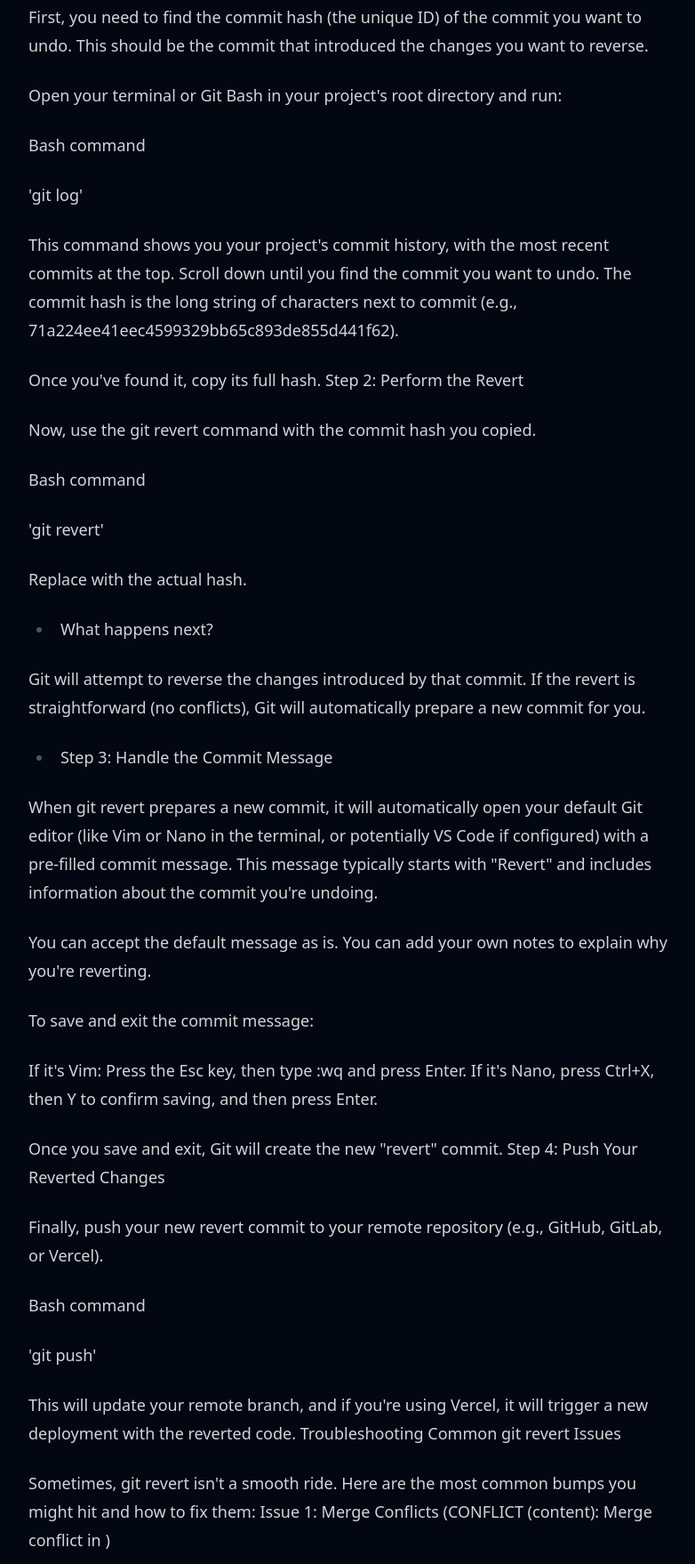
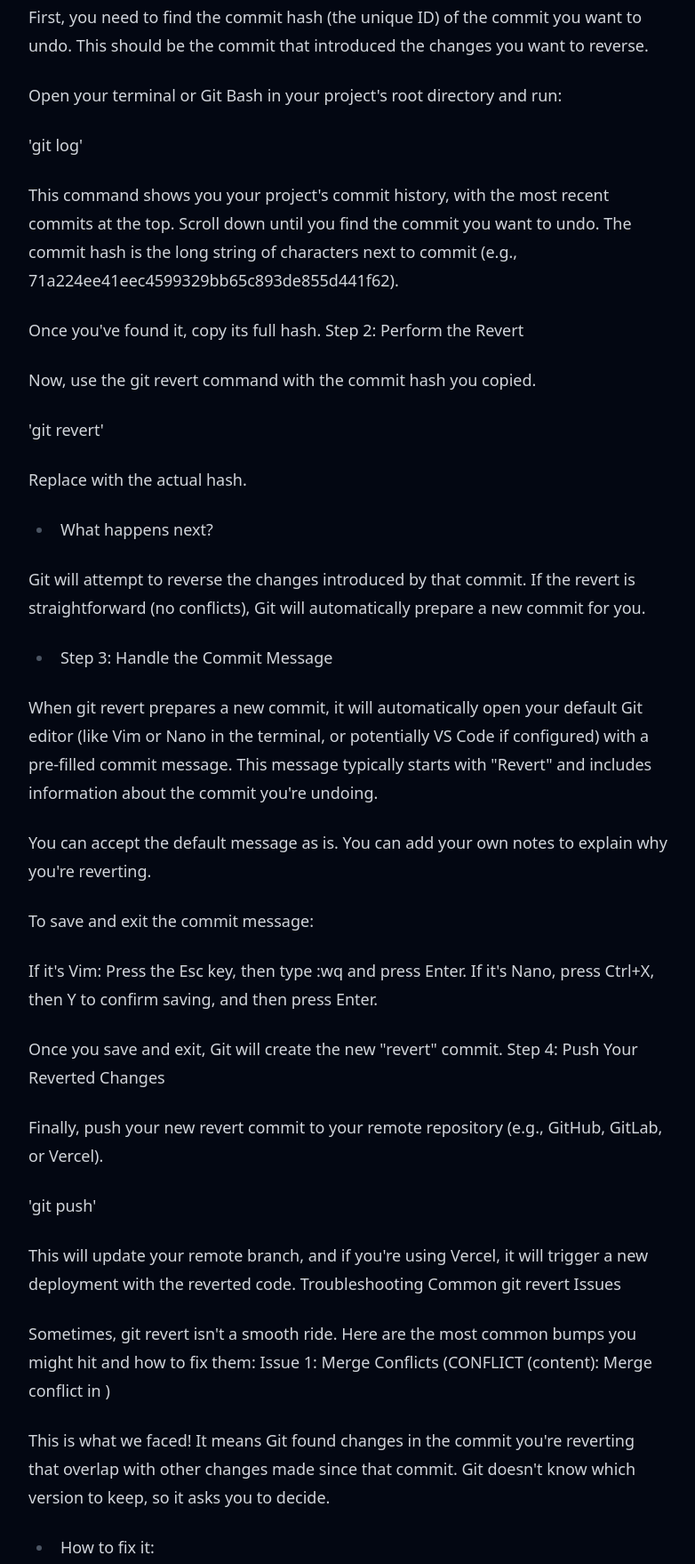
Before and after one commit to KnowOneActual/beaubremer-blog, an Eleventy site: page posts/Essential_Git part_2.md in a window 1280 px wide. Shown: the part 1413-3171 px from the top of the page at 89% size, without its empty margins (248-1030 px from the left). Built offline with nearby package versions, Linux system fonts and the light colour scheme; Eleventy itself is replaced by a stand-in of ours; files that its build step writes are made by us from their sources.

Commit message:
Essential Git: Revert part 2clean up

````diff
--- a/posts/Essential_Git part_2.md
+++ b/posts/Essential_Git part_2.md
@@ -4,7 +4,6 @@ description: "Git Revert: How to Undo Changes Safely (and Get Unstuck!)"
 date: 2025-06-12
 layout: "layout.njk"
 ---
-
 
 # Working with Git is fantastic for managing your code, but sometimes, you push changes you later realize aren't quite right.
 
@@ -36,8 +35,6 @@ First, you need to find the commit hash (the unique ID) of the commit you want t
 
 Open your terminal or Git Bash in your project's root directory and run:
 
-Bash command
-
 'git log'
 
 This command shows you your project's commit history, with the most recent commits at the top. Scroll down until you find the commit you want to undo. The commit hash is the long string of characters next to commit (e.g., 71a224ee41eec4599329bb65c893de855d441f62).
@@ -45,8 +42,6 @@ This command shows you your project's commit history, with the most recent commi
 Once you've found it, copy its full hash. Step 2: Perform the Revert
 
 Now, use the git revert command with the commit hash you copied.
-
-Bash command
 
 'git revert'
 
@@ -73,8 +68,6 @@ Once you save and exit, Git will create the new "revert" commit. Step 4: Push Yo
 
 Finally, push your new revert commit to your remote repository (e.g., GitHub, GitLab, or Vercel).
 
-Bash command
-
 'git push'
 
 This will update your remote branch, and if you're using Vercel, it will trigger a new deployment with the reverted code. Troubleshooting Common git revert Issues
@@ -90,6 +83,7 @@ Identify the Conflict: Git will tell you which files have conflicts (e.g., scrip
 Look for Conflict Markers: Inside the conflicted file, you'll see special markers like this:
 HTML
 
+```html
 <<<<<<< HEAD // Code from your current branch (your latest work)
 
 // Code from the commit you are trying to revert (the older version)
@@ -143,7 +137,7 @@ Sometimes, you don't just want to undo specific commits, but instead completely
 
 WARNING: git reset --hard rewrites history. If you've pushed these commits, using git reset --hard followed by git push --force will cause problems for collaborators who have the older history. Only use this if you are absolutely sure you are the sole contributor or can coordinate with your team.
 
- **How to do it (use with extreme caution): **
+**How to do it (use with extreme caution): **
 
 Find the desired commit hash: Use git log to find the commit hash of the exact state you want your branch to be in.
 Reset locally:
@@ -159,3 +153,4 @@ Bash command
 'Git push --force'
 
 Git revert is a powerful and safe way to manage your project's history. Understanding how to use it, especially for handling conflicts, will save you a lot of headaches in your development journey!
+```
````
